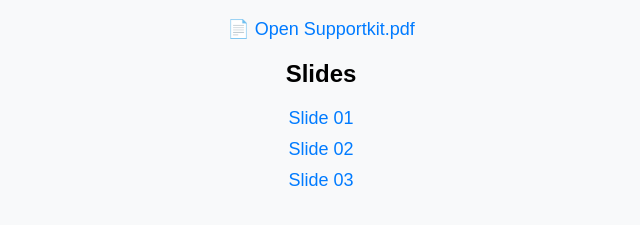
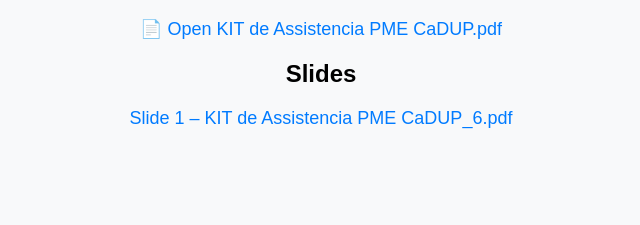
Before and after one commit to CaDUPsupport/Supportkit, a plain HTML site: page index.html in a window 1280 px wide. Shown: the part 91-316 px from the top of the page, without its empty margins (319-959 px from the left). Drawn offline with Linux system fonts and the light colour scheme.

Commit message:
Update index.html

```diff
--- a/index.html
+++ b/index.html
@@ -15,14 +15,16 @@
 <body>
   <h1>📘 Support Kit Files</h1>
   <ul>
-    <li><a href="Supportkit.pdf" target="_blank">📄 Open Supportkit.pdf</a></li>
+    <li><a href="KIT%20de%20Assistencia%20PME%20CaDUP.pdf" target="_blank">
+      📄 Open KIT de Assistencia PME CaDUP.pdf
+    </a></li>
   </ul>
 
   <h2>Slides</h2>
   <ul>
-    <li><a href="slides/slide01.pdf" target="_blank">Slide 01</a></li>
-    <li><a href="slides/slide02.pdf" target="_blank">Slide 02</a></li>
-    <li><a href="slides/slide03.pdf" target="_blank">Slide 03</a></li>
+    <li><a href="slides/KIT%20de%20Assistencia%20PME%20CaDUP_6.pdf" target="_blank">
+      Slide 1 – KIT de Assistencia PME CaDUP_6.pdf
+    </a></li>
   </ul>
 </body>
 </html>
```
